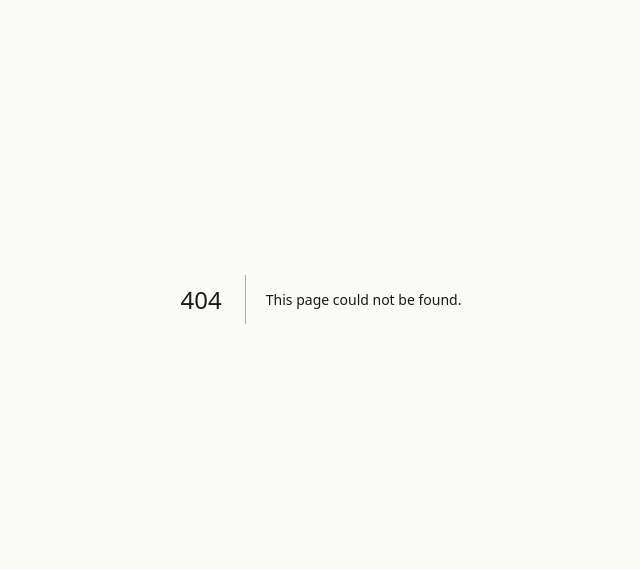
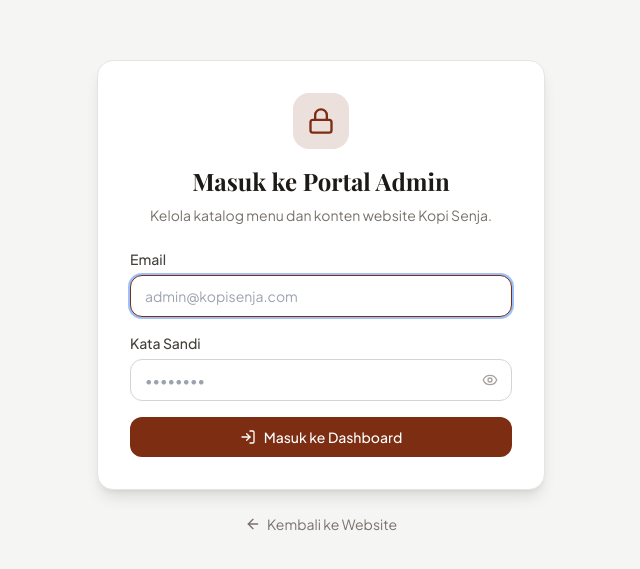
Before and after one commit to anonimjra/opencode2, a Next.js app: page /admin/login in a window 1280 px wide. Before the commit this address had no page. Shown: the part 101-670 px from the top of the page, without its empty margins (319-959 px from the left). Built offline with nearby package versions, Linux system fonts and the light colour scheme; a web font is replaced by a local one.

Commit message:
T022: Halaman Login Admin & Form Autentikasi

```diff
--- /dev/null
+++ b/app/actions/auth.ts
@@ -0,0 +1,38 @@
+'use server';
+
+import { redirect } from 'next/navigation';
+import { createClient } from '@/lib/supabase/server';
+import type { ActionResponse } from '@/types';
+
+export async function loginAction(formData: FormData): Promise<ActionResponse> {
+  const email = String(formData.get('email') ?? '').trim();
+  const password = String(formData.get('password') ?? '');
+
+  if (!email || !password) {
+    return { success: false, error: 'Email dan kata sandi wajib diisi.' };
+  }
+
+  try {
+    const supabase = await createClient();
+    const { error } = await supabase.auth.signInWithPassword({ email, password });
+    if (error) {
+      return {
+        success: false,
+        error: 'Email atau kata sandi yang Anda masukkan salah.',
+      };
+    }
+  } catch {
+    return {
+      success: false,
+      error: 'Gagal masuk. Silakan periksa koneksi internet Anda.',
+    };
+  }
+
+  redirect('/admin');
+}
+
+export async function logoutAction(): Promise<void> {
+  const supabase = await createClient();
+  await supabase.auth.signOut();
+  redirect('/admin/login');
+}
--- /dev/null
+++ b/app/admin/login/page.tsx
@@ -0,0 +1,40 @@
+import Link from 'next/link';
+import { Lock, ArrowLeft } from 'lucide-react';
+import { LoginForm } from '@/components/admin/LoginForm';
+
+export const metadata = {
+  title: 'Login Admin',
+};
+
+export default function AdminLoginPage() {
+  return (
+    <div className="flex min-h-screen items-center justify-center bg-stone-100 p-4">
+      <div className="w-full max-w-md">
+        <div className="rounded-2xl border border-stone-200 bg-white p-8 shadow-lg">
+          <div className="mb-6 text-center">
+            <span className="mx-auto mb-4 flex h-14 w-14 items-center justify-center rounded-2xl bg-primary-light text-primary">
+              <Lock className="h-7 w-7" />
+            </span>
+            <h1 className="font-display text-2xl font-bold text-stone-900">
+              Masuk ke Portal Admin
+            </h1>
+            <p className="mt-2 text-sm text-stone-500">
+              Kelola katalog menu dan konten website Kopi Senja.
+            </p>
+          </div>
+          <LoginForm />
+        </div>
+
+        <div className="mt-6 text-center">
+          <Link
+            href="/"
+            className="inline-flex items-center gap-1.5 text-sm text-stone-500 transition-colors hover:text-primary focus-ring"
+          >
+            <ArrowLeft className="h-4 w-4" />
+            Kembali ke Website
+          </Link>
+        </div>
+      </div>
+    </div>
+  );
+}
--- /dev/null
+++ b/components/admin/LoginForm.tsx
@@ -0,0 +1,79 @@
+'use client';
+
+import { useState, useTransition } from 'react';
+import { Eye, EyeOff, LogIn, AlertCircle } from 'lucide-react';
+import { loginAction } from '@/app/actions/auth';
+import { Button } from '@/components/ui/Button';
+
+export function LoginForm() {
+  const [isPending, startTransition] = useTransition();
+  const [error, setError] = useState<string | null>(null);
+  const [showPassword, setShowPassword] = useState(false);
+
+  function handleSubmit(formData: FormData) {
+    setError(null);
+    startTransition(async () => {
+      const result = await loginAction(formData);
+      if (result && !result.success) {
+        setError(result.error ?? 'Gagal masuk.');
+      }
+    });
+  }
+
+  return (
+    <form action={handleSubmit} className="space-y-4">
+      {error && (
+        <div className="flex items-center gap-2 rounded-xl border border-red-200 bg-red-50 px-4 py-3 text-sm text-red-700">
+          <AlertCircle className="h-4 w-4 shrink-0" />
+          {error}
+        </div>
+      )}
+
+      <div>
+        <label htmlFor="email" className="mb-1.5 block text-sm font-medium text-stone-700">
+          Email
+        </label>
+        <input
+          id="email"
+          name="email"
+          type="email"
+          required
+          autoFocus
+          autoComplete="email"
+          placeholder="admin@kopisenja.com"
+          className="w-full rounded-xl border border-stone-300 bg-white px-3.5 py-2.5 text-sm focus:border-primary focus:outline-none focus:ring-2 focus:ring-primary/30"
+        />
+      </div>
+
+      <div>
+        <label htmlFor="password" className="mb-1.5 block text-sm font-medium text-stone-700">
+          Kata Sandi
+        </label>
+        <div className="relative">
+          <input
+            id="password"
+            name="password"
+            type={showPassword ? 'text' : 'password'}
+            required
+            autoComplete="current-password"
+            placeholder="••••••••"
+            className="w-full rounded-xl border border-stone-300 bg-white px-3.5 py-2.5 pr-11 text-sm focus:border-primary focus:outline-none focus:ring-2 focus:ring-primary/30"
+          />
+          <button
+            type="button"
+            onClick={() => setShowPassword((v) => !v)}
+            aria-label={showPassword ? 'Sembunyikan kata sandi' : 'Tampilkan kata sandi'}
+            className="absolute right-2 top-1/2 -translate-y-1/2 rounded-lg p-1.5 text-stone-400 hover:bg-stone-100 focus-ring"
+          >
+            {showPassword ? <EyeOff className="h-4 w-4" /> : <Eye className="h-4 w-4" />}
+          </button>
+        </div>
+      </div>
+
+      <Button type="submit" isLoading={isPending} className="w-full">
+        {!isPending && <LogIn className="h-4 w-4" />}
+        Masuk ke Dashboard
+      </Button>
+    </form>
+  );
+}
```
